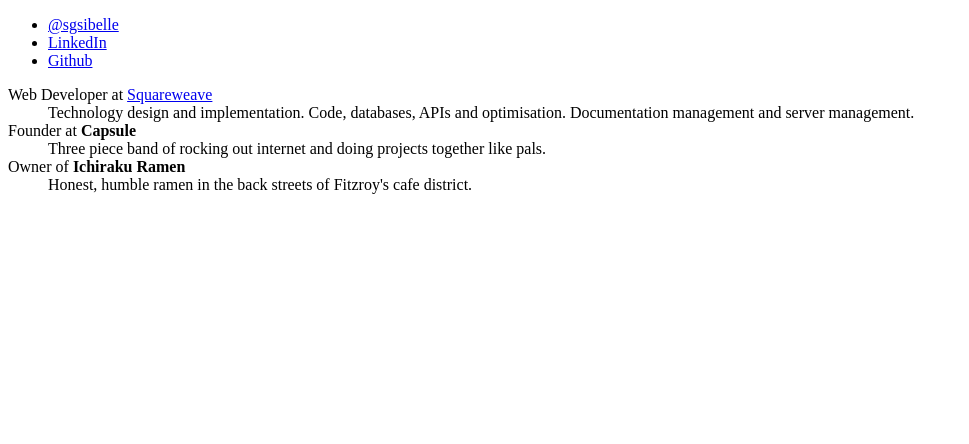
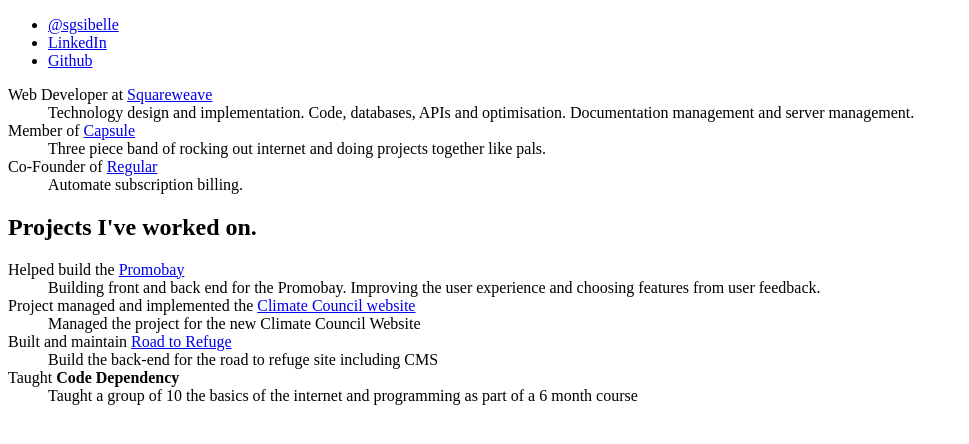
Before and after one commit to sebastiansibelle/sebastian-sibelle-app, a PHP site: template htdocs/app/theme/default/templates/home/home.php in a window 1280 px wide. Shown: the part 145-589 px from the top of the page, without its empty margins (0-969 px from the left). Run offline with PHP 8.4, Linux system fonts and the light colour scheme; the template is opened without the code that fills it, so the values that code supplies are empty; some libraries are stand-ins or nearby versions.

Commit message:
Website updates

```diff
--- a/htdocs/app/theme/default/templates/home/home.php
+++ b/htdocs/app/theme/default/templates/home/home.php
@@ -20,8 +20,17 @@
 			<section>
 				<dl class="projects">
 					<dt>Web Developer at <a href="http://squareweave.com.au">Squareweave</a><dt><dd>Technology design and implementation. Code, databases, APIs and optimisation. Documentation management and server management.</dd>
-					<dt>Founder at <strong>Capsule</strong></dt><dd>Three piece band of rocking out internet and doing projects together like pals.</dd>
-					<dt>Owner of <strong>Ichiraku Ramen</strong></dt><dd> Honest, humble ramen in the back streets of Fitzroy's cafe district.</dd>
+					<dt>Member of <a href="http://capsule.vc">Capsule</a></dt><dd>Three piece band of rocking out internet and doing projects together like pals.</dd>
+					<dt>Co-Founder of <a href="http://regular.io">Regular</a></dt><dd> Automate subscription billing.</dd>
+				</ul>
+			</section>
+			<section>
+				<h2>Projects I've worked on.</h2>
+				<dl class="projects">
+					<dt>Helped build the <a href="http://promobay.org">Promobay</a><dt><dd>Building front and back end for the Promobay. Improving the user experience and choosing features from user feedback.</dd>
+					<dt>Project managed and implemented the <a href="http://climatecouncil.org.au">Climate Council website</a></dt><dd>Managed the project for the new Climate Council Website</dd>
+					<dt>Built and maintain <a href="http://roadtorefuge.org.au">Road to Refuge</a></dt><dd> Build the back-end for the road to refuge site including CMS</dd>
+					<dt>Taught <strong>Code Dependency</strong></dt><dd> Taught a group of 10 the basics of the internet and programming as part of a 6 month course</dd>
 				</ul>
 			</section>
 		</div>
```
